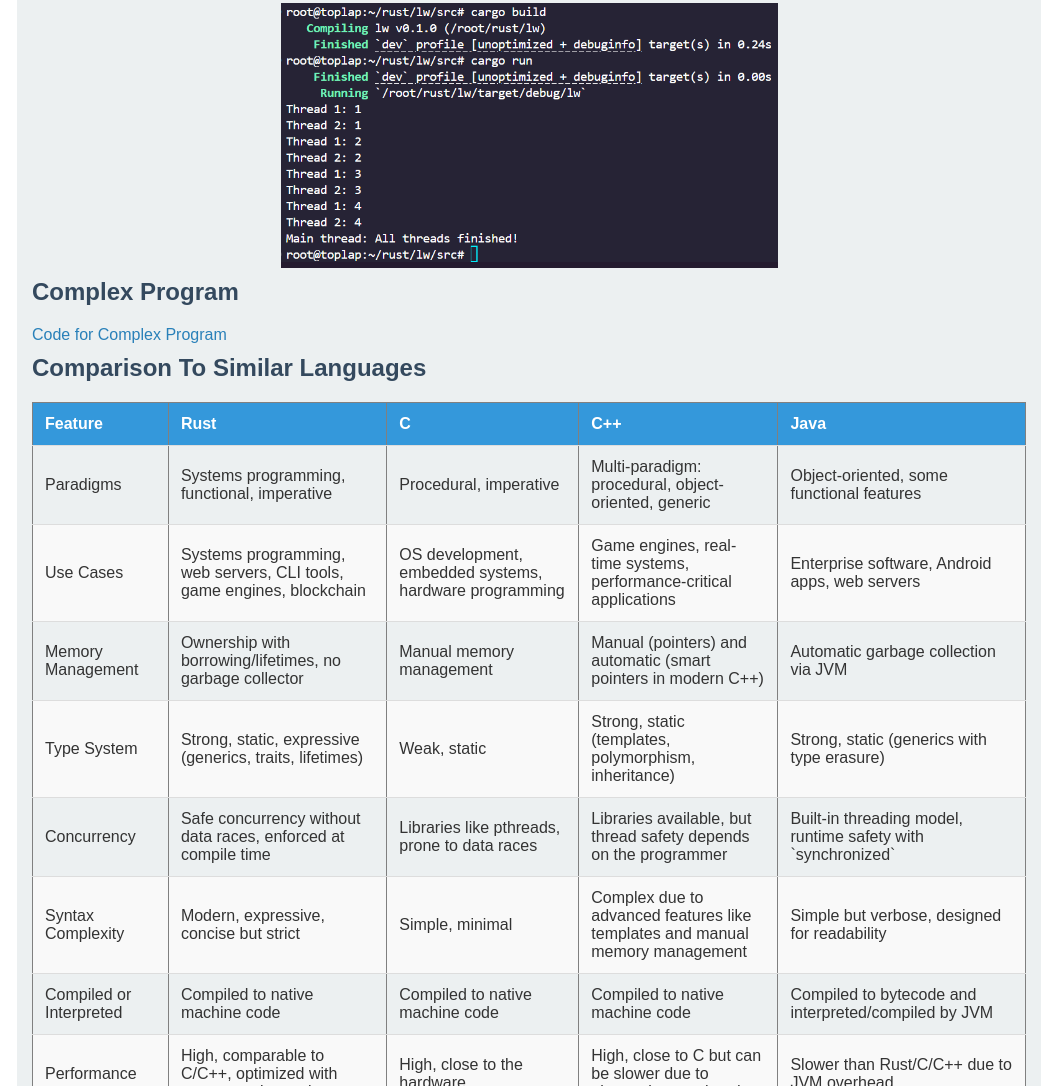
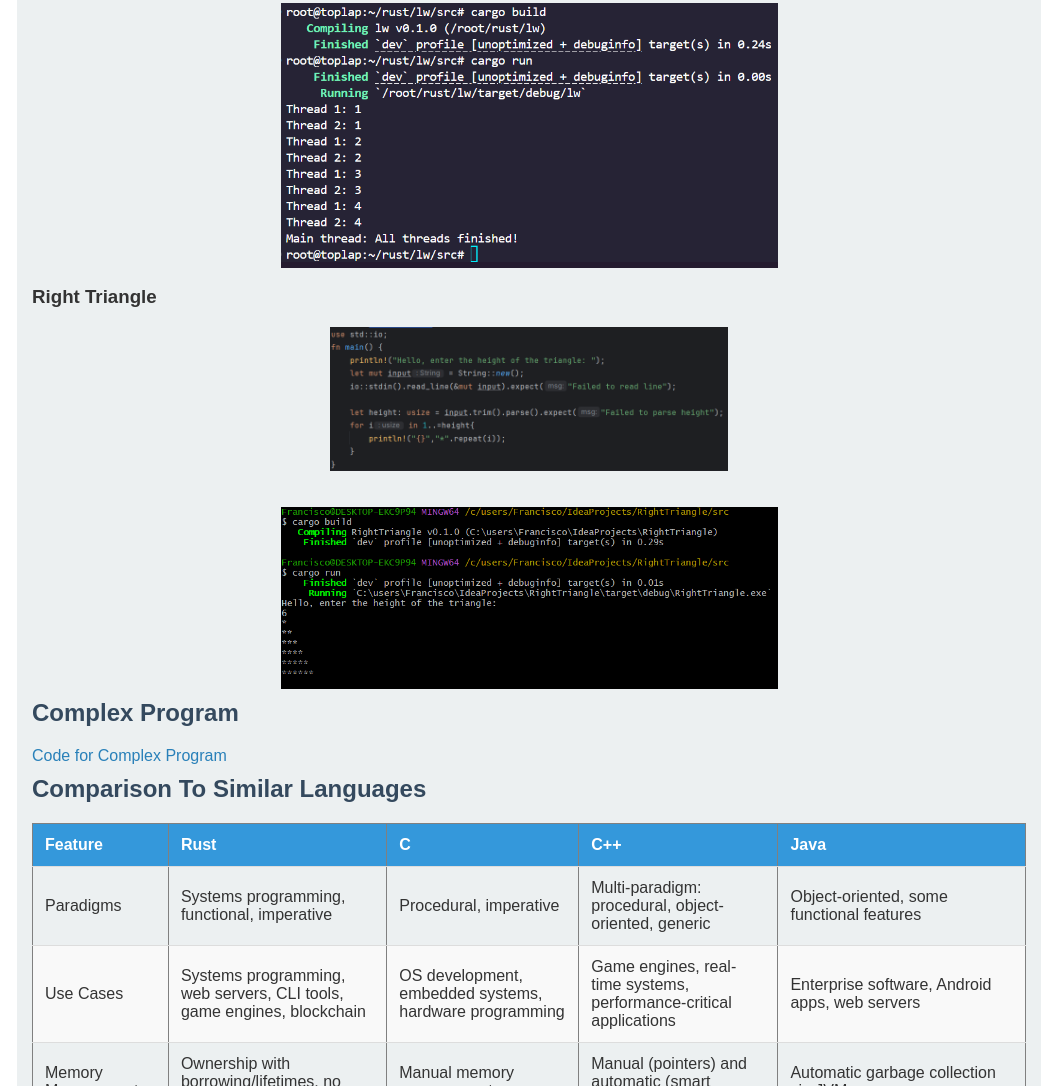
Before and after one commit to eboi1/LW-Tuna, a plain HTML site: page index.html in a window 1280 px wide. Shown: the part 6092-7178 px from the top of the page, without its empty margins (111-1168 px from the left). Drawn offline with Linux system fonts and the light colour scheme.

Commit message:
Added right triangle prog .png to .html

```diff
--- a/index.html
+++ b/index.html
@@ -205,6 +205,11 @@
             <br></br>
             <img src="rustthreadsoutput.PNG" class="center" width="50%" height="auto">
 
+            <h3>Right Triangle</h3>
+            <img src="RightTriangleProg.PNG" class="center" width="40%" height="auto">
+            <br></br>
+            <img src="RightTriangleOutput.PNG" class="center" width="50%" height="auto">
+
             <h2>Complex Program</h2>
             <a href="main.rs">Code for Complex Program</a>
 
```
